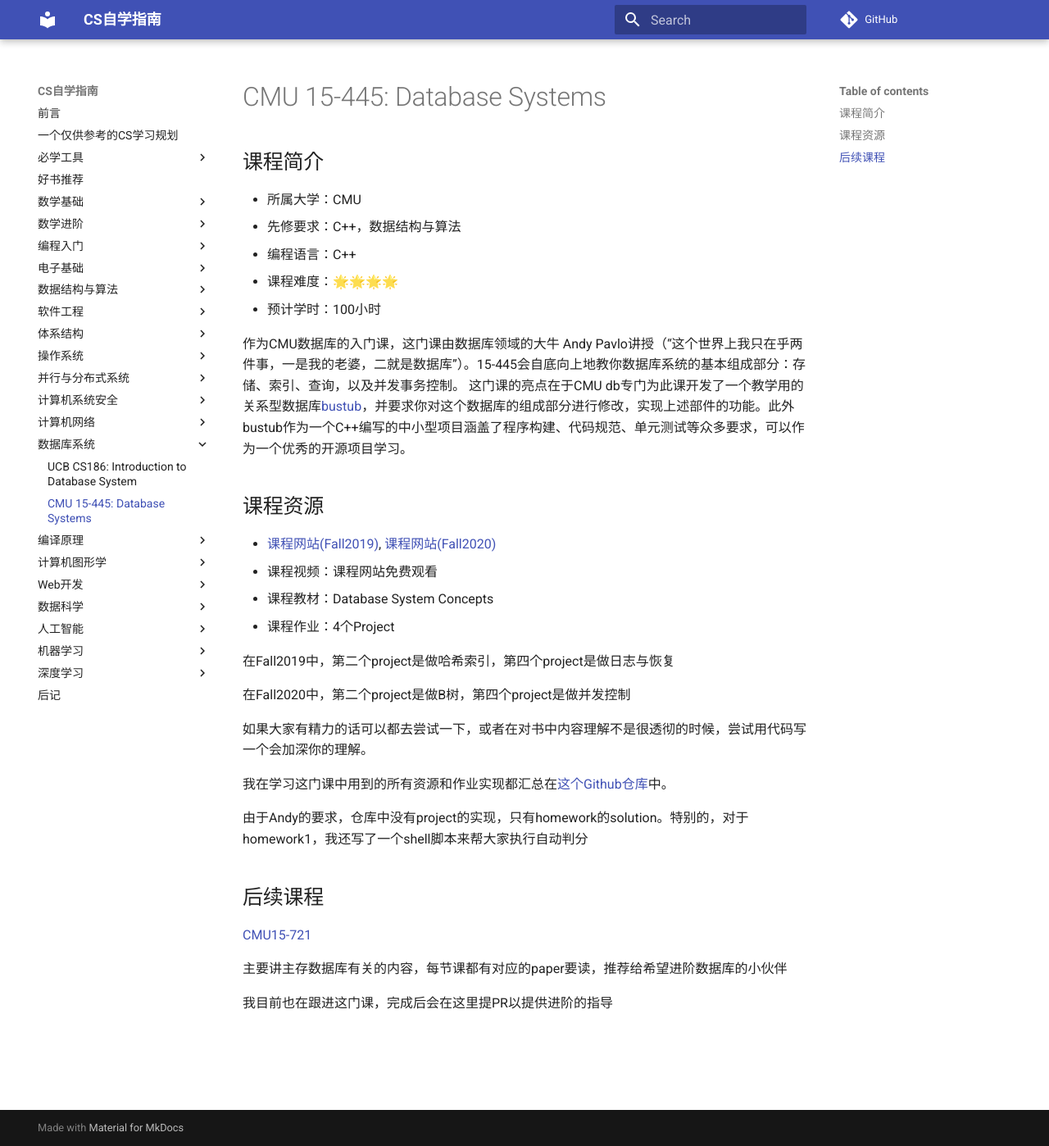
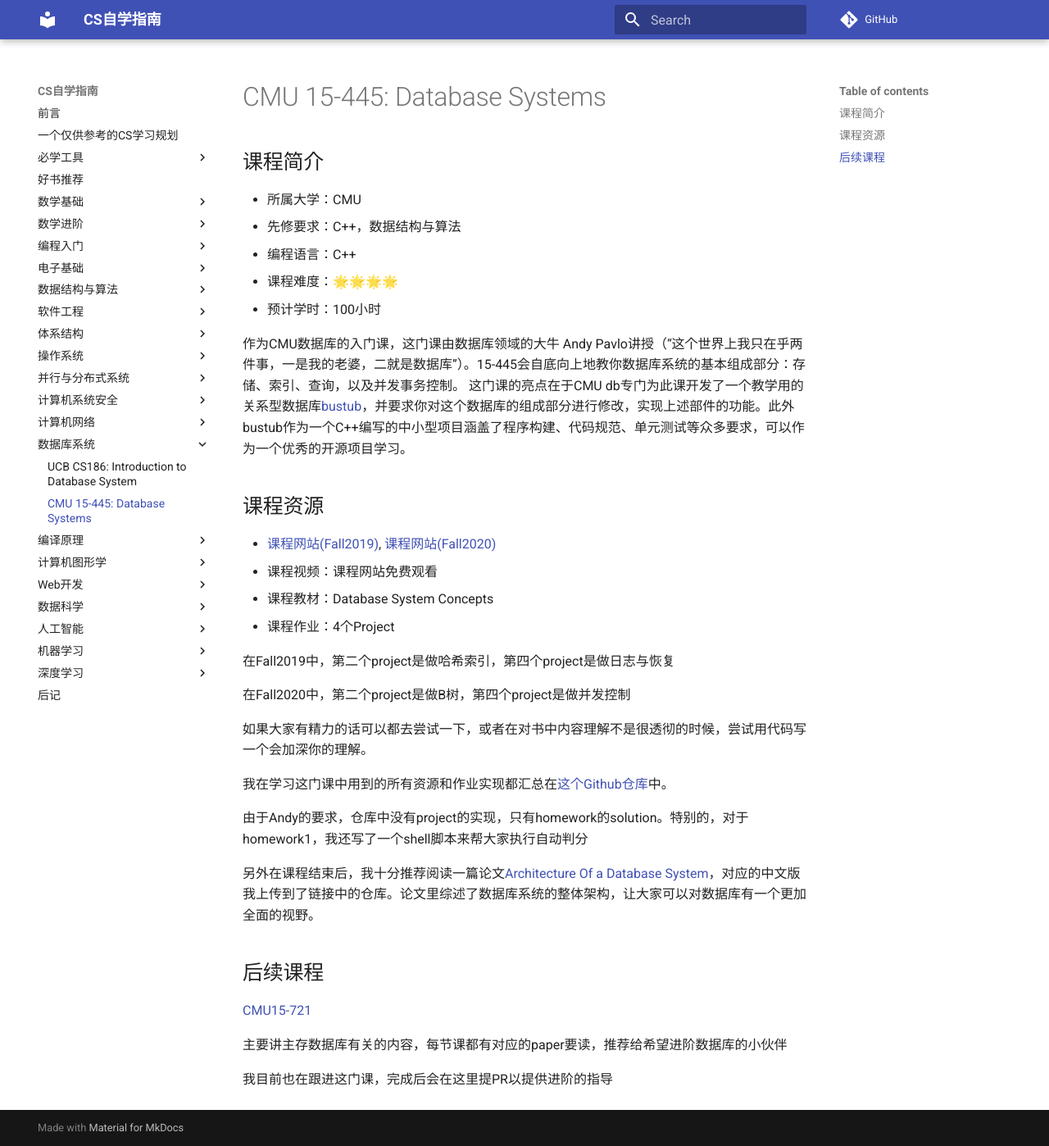
Before and after one commit to PKUFlyingPig/cs-self-learning, an MkDocs documentation site: the page built from docs/数据库系统/15445.md, in a window 1280 px wide and 1398 px high. Shown: the whole window at 82% size. Built offline with MkDocs 1.6.1 and Material for MkDocs 9.7.7, drawn with Linux system fonts in a browser that asks for light colours; comment, search, counter and statistics services are not loaded.

Commit message:
add recommended readings for db

```diff
--- a/docs/数据库系统/15445.md
+++ b/docs/数据库系统/15445.md
@@ -25,6 +25,8 @@
 
 由于Andy的要求，仓库中没有project的实现，只有homework的solution。特别的，对于homework1，我还写了一个shell脚本来帮大家执行自动判分
 
+另外在课程结束后，我十分推荐阅读一篇论文[Architecture Of a Database System](https://github.com/ysj1173886760/paper_notes/tree/master/db)，对应的中文版我上传到了链接中的仓库。论文里综述了数据库系统的整体架构，让大家可以对数据库有一个更加全面的视野。
+
 ## 后续课程
 
 [CMU15-721](https://15721.courses.cs.cmu.edu/spring2020/)
```
